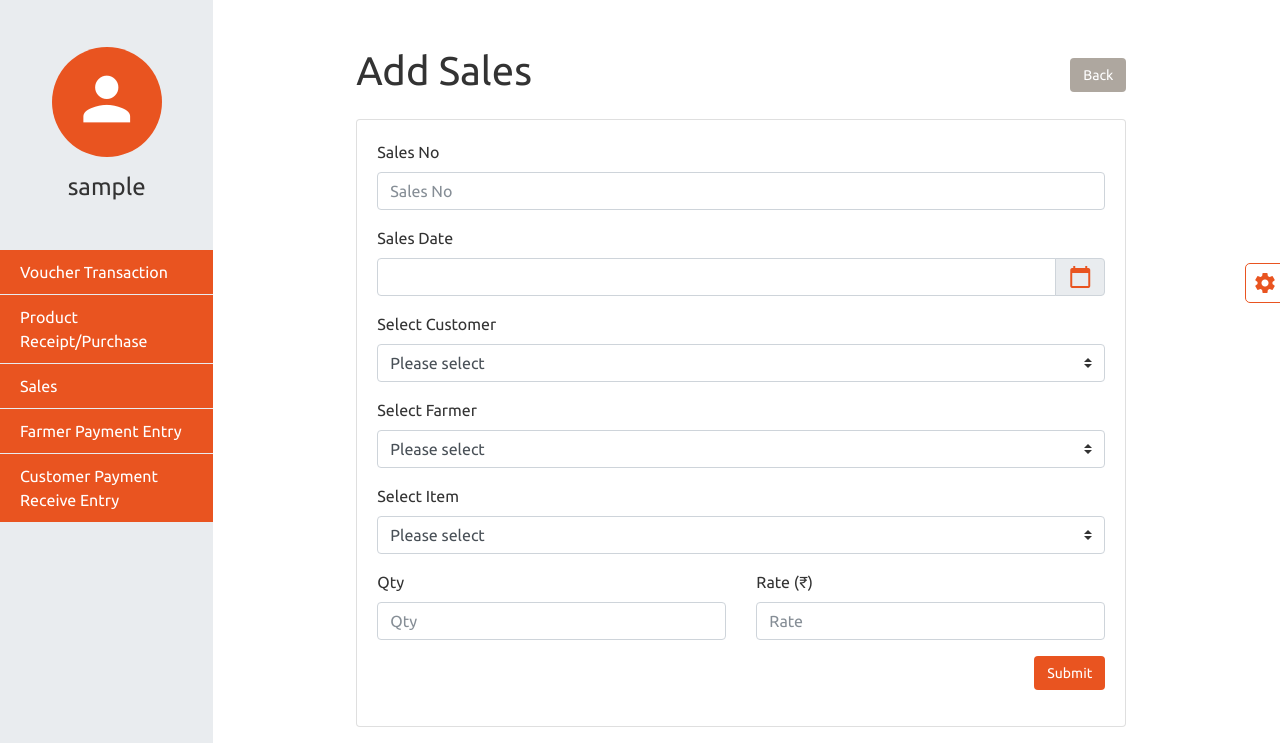
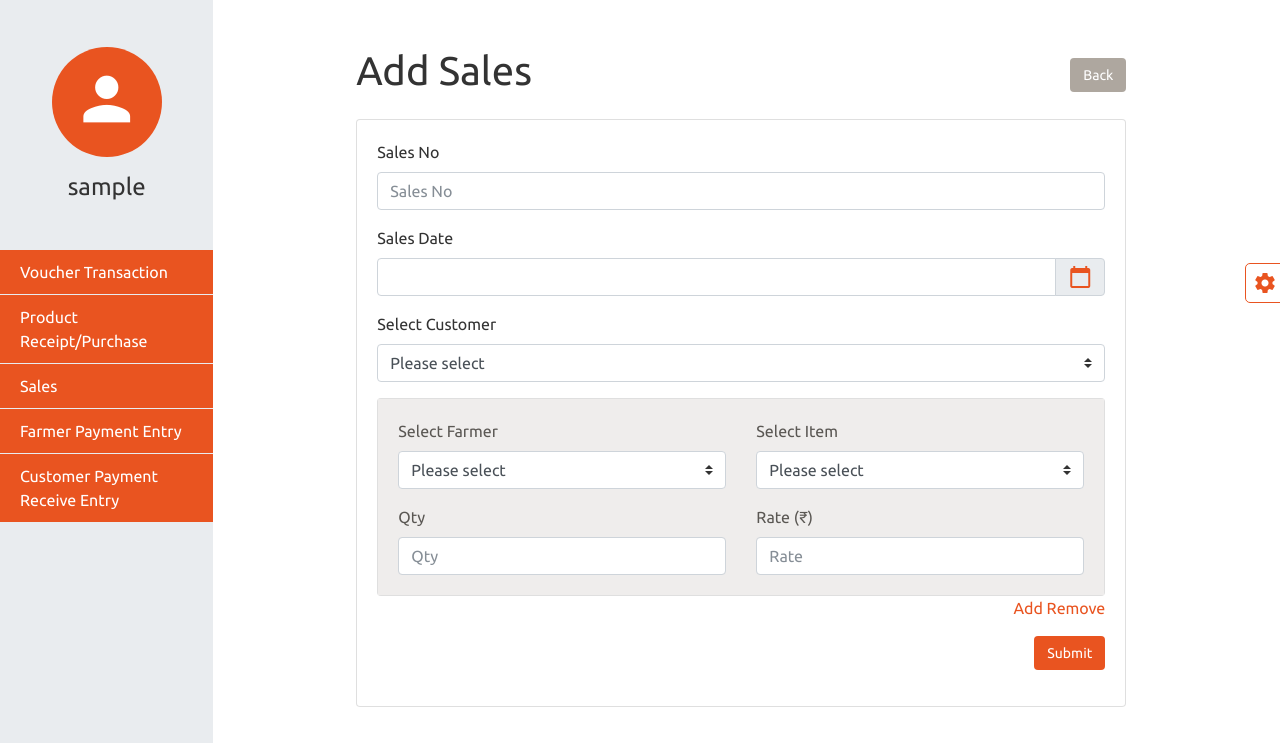
Before and after one commit to exsaro/mango-mandi, a PHP site: page /View/addSales.php in a window 1280 px wide. Shown: the part 57-800 px from the top of the page. Run offline with PHP 8.4, Linux system fonts and the light colour scheme; the visitor is signed in with stand-in values (Sample User, id 1).

Commit message:
Transaction changes

```diff
--- a/View/addSales.php
+++ b/View/addSales.php
@@ -35,6 +35,10 @@
                             </select>
                         </div>
                         <div class="form-group">
+                        <div class="card">
+                            <div class="card-body alert-secondary">
+                                <div class="row mb-3">
+                                    <div class="col">
                                         <label for="">Select Farmer</label>
                                         <select name="select_farmer" class="custom-select" required>
                                             <option value="">Please select</option>
@@ -43,7 +47,7 @@
                                             <option value="3">Saravaan3</option>
                                         </select>
                                     </div>
-                        <div class="form-group">
+                                    <div class="col">
                                         <label for="">Select Item</label>
                                         <select name="select_item" class="custom-select" required>
                                             <option value="">Please select</option>
@@ -52,18 +56,25 @@
                                             <option value="3">Saravaan3</option>
                                         </select>
                                     </div>
-                        <div class="form-group">
+                                </div>
                                 <div class="row">
-                                <div class="col-md-6">
+                                    <div class="col">
                                         <label for="">Qty</label>
                                         <input type="number" min="0" class="form-control" name="qty" placeholder="Qty" required />
                                     </div>
-                                <div class="col-md-6">
+                                    <div class="col">
                                         <label for="">Rate (₹)</label>
                                         <input type="number" min="0" class="form-control" name="rate" placeholder="Rate" required />
                                     </div>
                                 </div>
                             </div>
+                        </div>
+                        <p class="text-right fz12">
+                            <a style="" class="addClass" href="javascript:void(0);" >Add </a>
+                            <a style="" class="removeClass" href="javascript:void(0);">  Remove</a>
+                        </p>
+                        </div>
+
 
 
                         <div class="form-group text-right"><button type="submit" name='voucher_submit' class="btn btn-primary">Submit</button></div>
```
Also changed, not shown: View/addPurchase.php (+10 -0 lines). Lines whose indentation alone changed are shown as unchanged.
